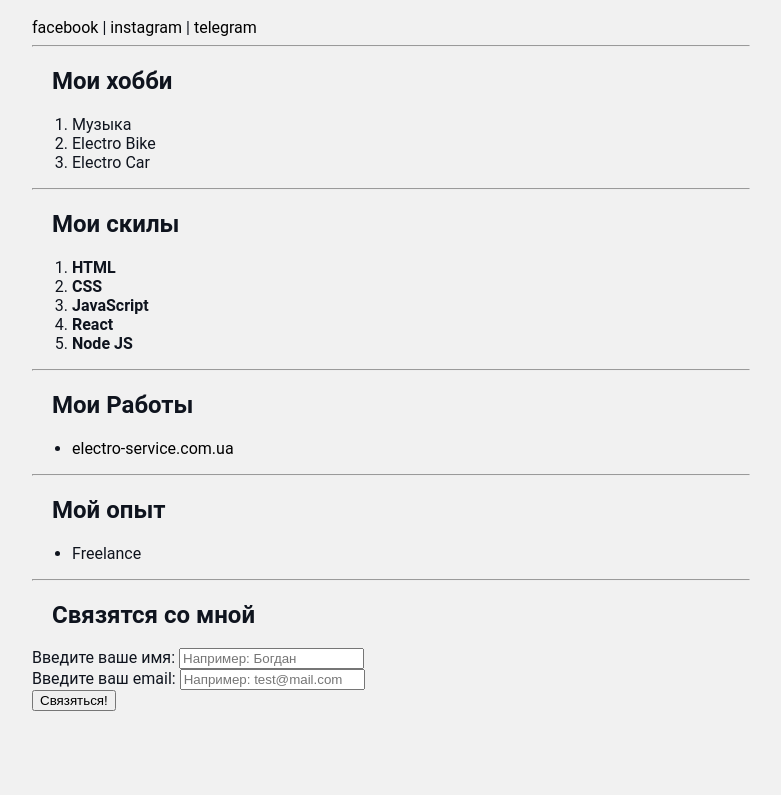
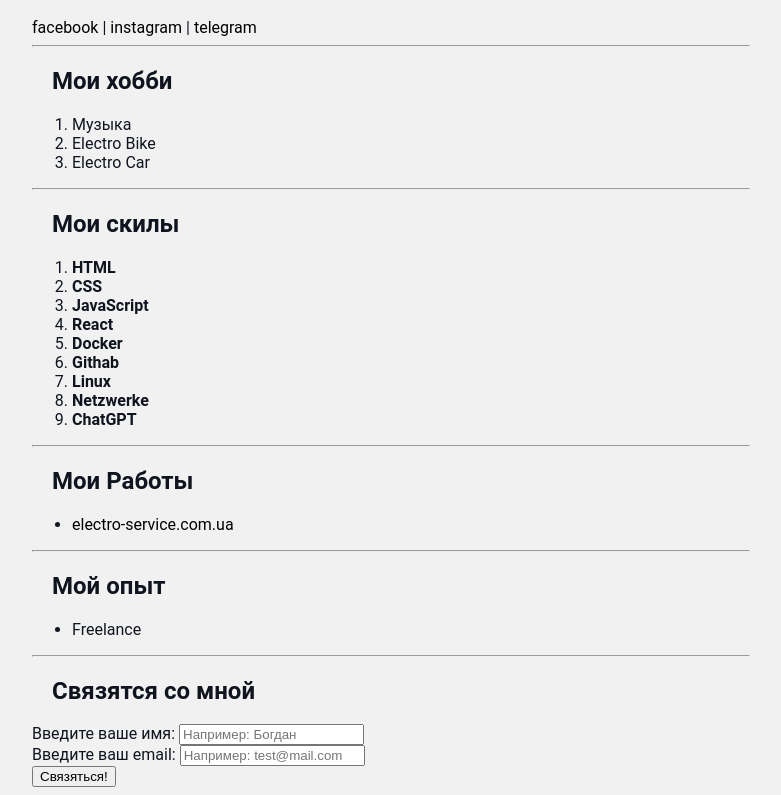
Before and after one commit to TITELITE/Business-card-website, a plain HTML site: page index.html in a window 1280 px wide. Shown: the part 1154-1949 px from the top of the page, without its empty margins (249-1030 px from the left). Before the commit the page ends 1873 px from the top, so only its background shows below. Drawn offline with Linux system fonts and the light colour scheme.

Commit message:
Update index.html

```diff
--- a/index.html
+++ b/index.html
@@ -46,7 +46,11 @@
         <li><strong>CSS</strong></li>
         <li><strong>JavaScript</strong></li>
         <li><strong>React</strong></li>
-        <li><strong>Node JS</strong></li>
+        <li><strong>Docker</strong></li>
+        <li><strong>Githab</strong></li>
+        <li><strong>Linux</strong></li>
+        <li><strong>Netzwerke</strong></li>
+        <li><strong>ChatGPT</strong></li>
     </ol>
 
     <hr>
```
